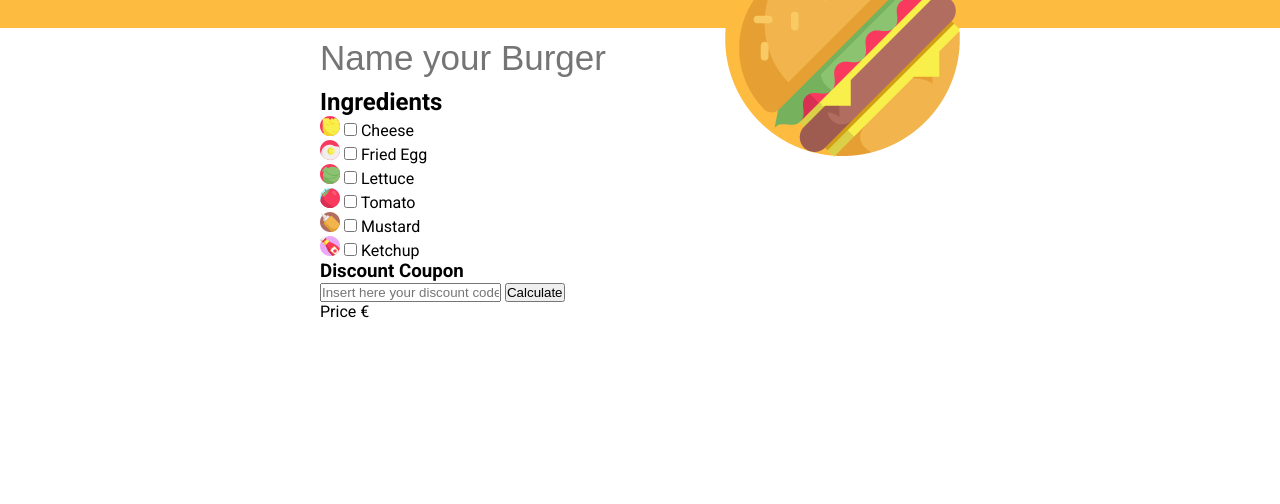
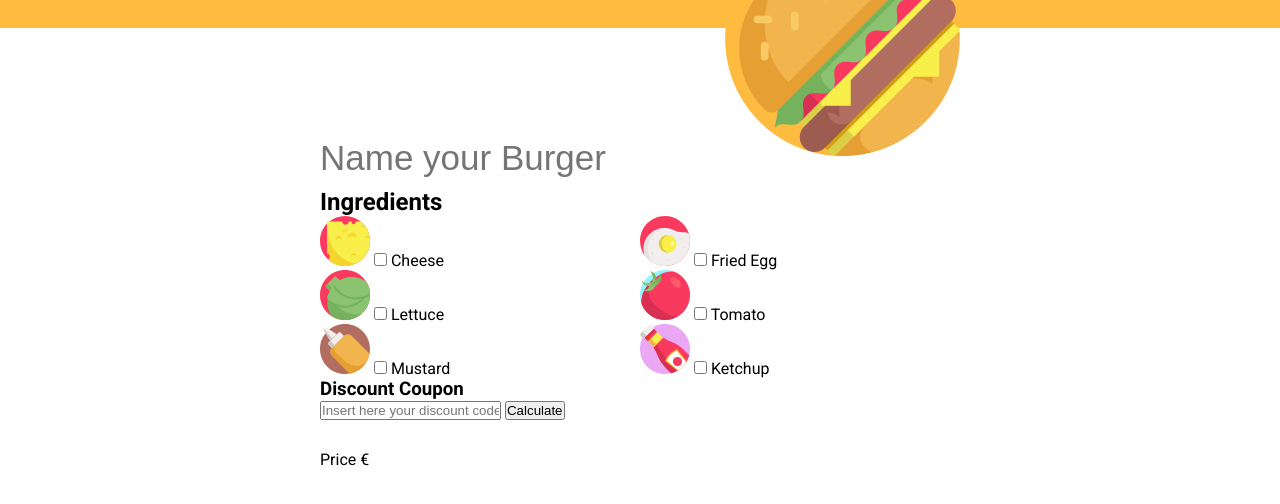
Before and after one commit to Geeogee/js-burger, a plain HTML site: page index.html in a window 1280 px wide. Shown: the part 72-576 px from the top of the page. Drawn offline with Linux system fonts and the light colour scheme.

Commit message:
Added some CSS 2

```diff
--- a/css/style.css
+++ b/css/style.css
@@ -39,6 +39,9 @@ header #logo {
 }
 
 /* Main */
+main .container {
+    padding: 100px 0 30px 0;
+}
 
 #burger-name {
     border: 0;
@@ -55,8 +58,15 @@ header #logo {
 
 .ingredients {
     list-style-type: none;
+    display: flex;
+
+    flex-wrap: wrap;
+}
+
+.ingredients li {
+    flex-basis: 50%;
 }
 
 .ingredients img {
-    width: 20px;
+    width: 50px;
 }
```
